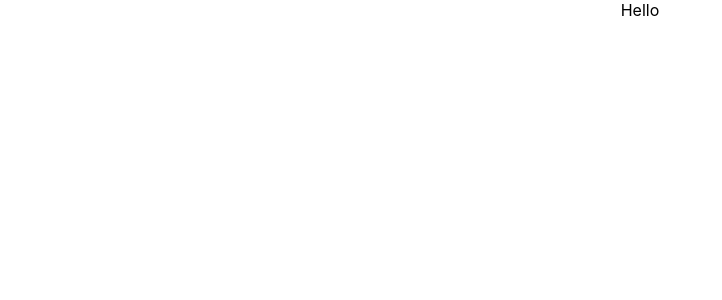
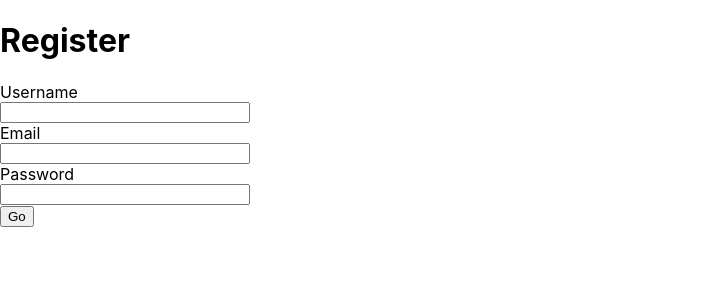
Before and after one commit to HYDDDDD/Match-word, a React (Create React App) app in the folder frontend/: page / in a window 1280 px wide. Shown: the top 300 px of the page, without its empty margins (0-722 px from the left). Built offline with nearby package versions, Linux system fonts and the light colour scheme; no server answers.

Commit message:
front add Register and back add getAll,createUser

```diff
--- a/frontend/src/App.css
+++ b/frontend/src/App.css
@@ -1,38 +1,5 @@
-.App {
-  text-align: center;
-}
-
-.App-logo {
-  height: 40vmin;
-  pointer-events: none;
-}
-
-@media (prefers-reduced-motion: no-preference) {
-  .App-logo {
-    animation: App-logo-spin infinite 20s linear;
-  }
-}
-
-.App-header {
-  background-color: #282c34;
-  min-height: 100vh;
+.inputLogin{
+  width: 250px;
   display: flex;
   flex-direction: column;
-  align-items: center;
-  justify-content: center;
-  font-size: calc(10px + 2vmin);
-  color: white;
 }
-
-.App-link {
-  color: #61dafb;
-}
-
-@keyframes App-logo-spin {
-  from {
-    transform: rotate(0deg);
-  }
-  to {
-    transform: rotate(360deg);
-  }
-}
--- a/frontend/src/App.js
+++ b/frontend/src/App.js
@@ -1,7 +1,12 @@
 import "./App.css";
+import Register from "./component/Register";
 
 function App() {
-  return <div className="App">Hello</div>;
+  return (
+    <div className="App">
+      <Register />
+    </div>
+  );
 }
 
 export default App;
--- /dev/null
+++ b/frontend/src/component/Register.jsx
@@ -0,0 +1,109 @@
+import React from "react";
+import { useEffect } from "react";
+import { useState } from "react";
+
+function Register() {
+  const [users, setUsers] = useState([]);
+  // const [username, setUsername] = useState("");
+  // const [password, setPassword] = useState("");
+  const [newUser, setNewUser] = useState({
+    username: "",
+    email: "",
+    password: "",
+  });
+
+  // const createUser = (event) => {
+  //   event.preventDefault(); //when submitting and refreshing your page so when it save data.
+
+  //   setUsername("");
+  //   setPassword("");
+  //   setNewUser({
+  //     username: "",
+  //     email: "",
+  //     password: "",
+  //   });
+  // };
+
+  const createUser = (event) => {
+    event.preventDefault(); //when submitting and refreshing your page so when it save data.
+
+    let url = "http://127.0.0.1:8000/users/";
+
+    fetch(url, {
+      method: "POST",
+      headers: { "Content-type": "application/json" },
+      body: JSON.stringify(newUser),
+    })
+      .then(() => {
+        setNewUser({
+          username: "",
+          email: "",
+          password: "",
+        });
+      })
+      .catch((err) => console.log(err));
+  };
+
+  const getAllUsers = async () => {
+    try {
+      const response = await fetch("http://127.0.0.1:8000/users/");
+      const users_data = await response.json();
+      setUsers(users_data);
+    } catch (error) {
+      console.log(error);
+    }
+  };
+
+  useEffect(() => {
+    getAllUsers();
+  }, []);
+
+  // console.log(users);
+  // users.map((user) => console.log(user.username));
+
+  return (
+    <form>
+      <h1>Register</h1>
+      <div className="inputLogin">
+        <label>Username</label>
+        <input
+          type="text"
+          onChange={(event) => {
+            setNewUser({ ...newUser, username: event.target.value });
+          }}
+          value={newUser.username}
+        />
+
+        <label>Email</label>
+        <input
+          type="text"
+          onChange={(event) => {
+            setNewUser({ ...newUser, email: event.target.value });
+          }}
+          value={newUser.email}
+        />
+
+        <label>Password</label>
+        <input
+          type="password"
+          onChange={(event) => {
+            setNewUser({ ...newUser, password: event.target.value });
+          }}
+          value={newUser.password}
+        />
+      </div>
+
+      <button
+        type="submit"
+        onClick={createUser}
+        onKeyPress={(event) => {
+          event.key === "Enter" && createUser();
+        }}
+      >
+        Go
+      </button>
+    </form>
+  );
+}
+
+export default Register;
```
Also changed, not shown: frontend/src/component/Login.jsx (deleted, +0 -9 lines), 2 other files (tests, documents, lock files or other folders).
